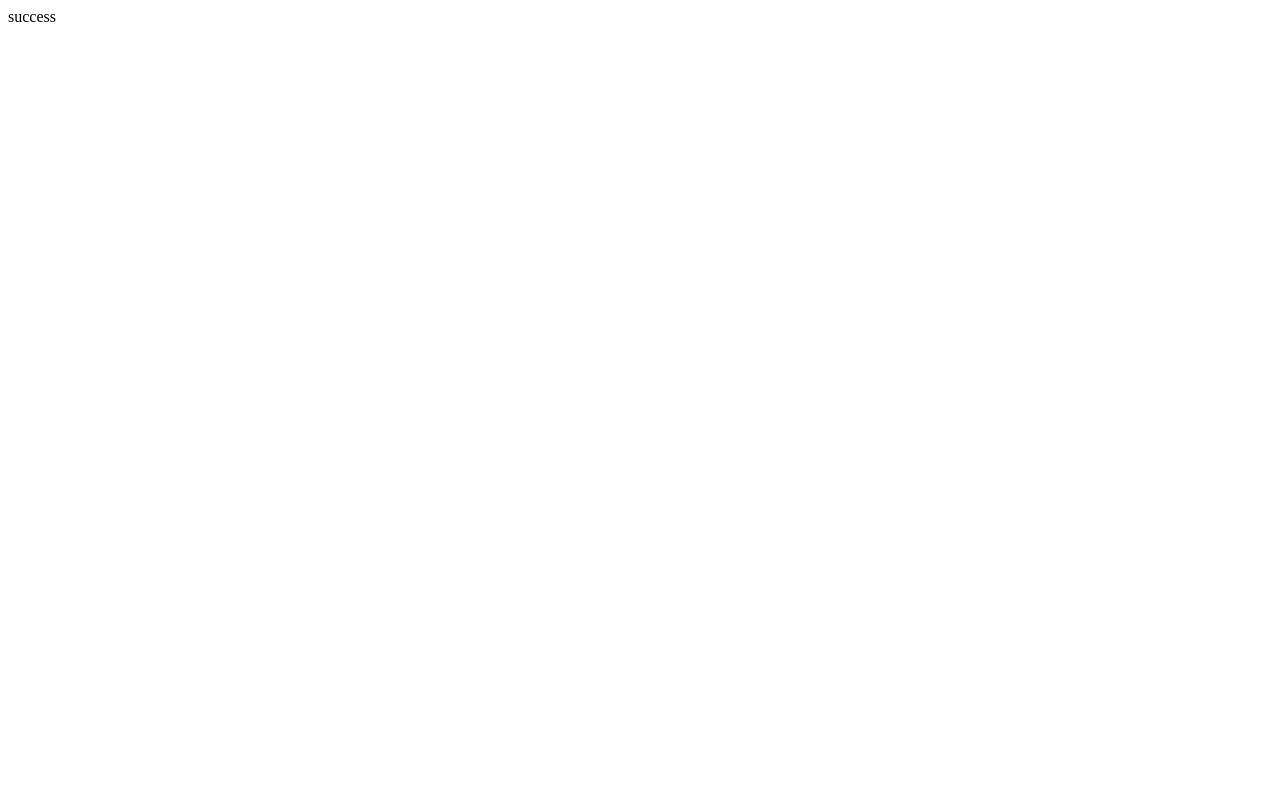
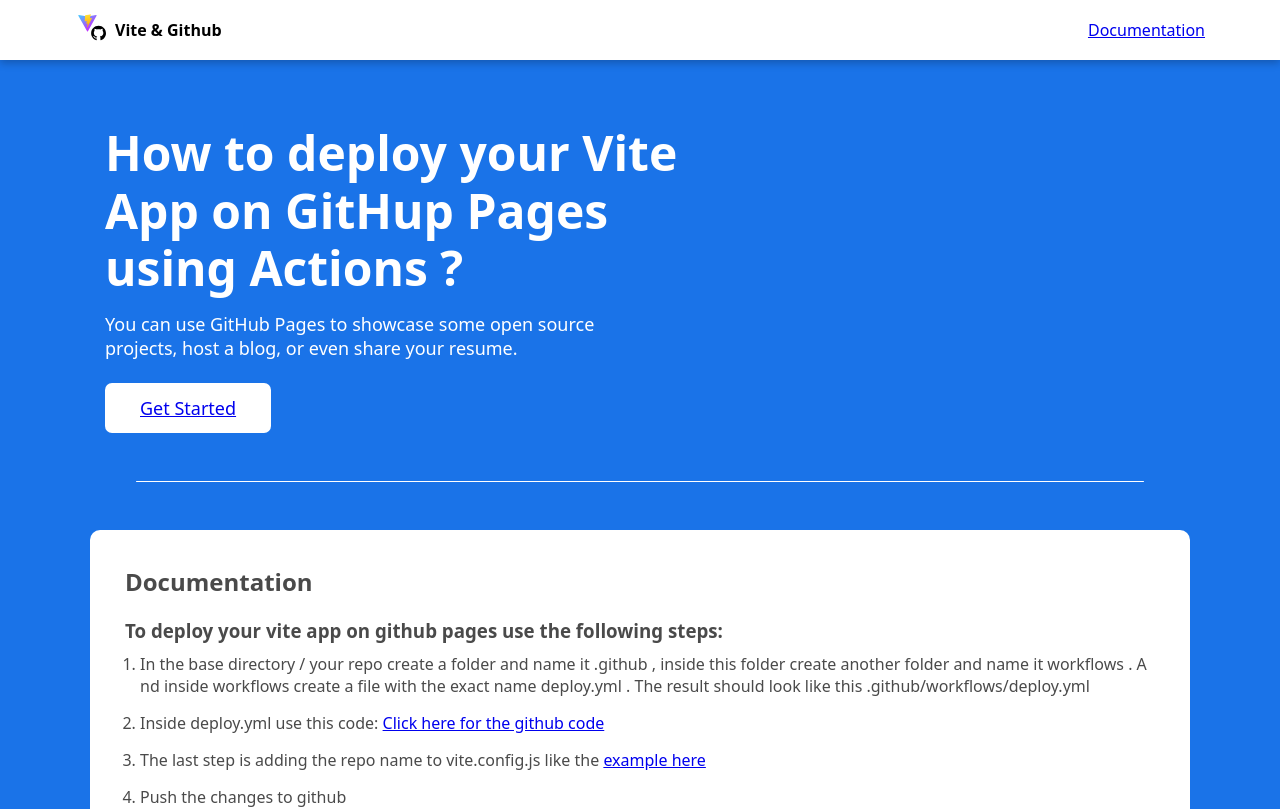
Before and after one commit to arberLisaj/deploy-vite-app, a React (Vite) app: page / in a window 1280 px wide. Shown: the top 809 px of the page. Built offline with nearby package versions, Linux system fonts and the light colour scheme.

Commit message:
add: docs page

```diff
--- a/package.json
+++ b/package.json
@@ -10,6 +10,10 @@
     "preview": "vite preview"
   },
   "dependencies": {
+    "@chakra-ui/react": "^2.7.0",
+    "@emotion/react": "^11.11.1",
+    "@emotion/styled": "^11.11.0",
+    "framer-motion": "^10.12.16",
     "react": "^18.2.0",
     "react-dom": "^18.2.0"
   },
--- a/src/App.jsx
+++ b/src/App.jsx
@@ -1,5 +1,64 @@
+import "./styles.css";
+import Illustration from "./illustration.svg";
+
 const App = () => {
-  return <div>success</div>;
+  return (
+    <>
+      <div className="header-wrapper">
+        <header>
+          <div className="logo-container">
+          <a href="/">  <img src={Illustration} alt="website logo" /></a>
+            <h1>Vite & Github</h1>
+          </div>
+          <p>
+            <a href="#documentation">Documentation</a>
+          </p>
+        </header>
+      </div>
+      <main>
+        <section id="introduction">
+          <h1>How to deploy your Vite App on GitHup Pages using Actions ?</h1>
+          <p>
+            You can use GitHub Pages to showcase some open source projects, host
+            a blog, or even share your resume.
+          </p>
+          <button>
+            <a href="#documentation">Get Started</a>
+          </button>
+        </section>
+        <hr />
+        <section id="documentation">
+          <h1>Documentation</h1>
+          <h3>
+            To deploy your vite app on github pages use the following steps:{" "}
+          </h3>
+          <ol>
+            <li>
+              In the base directory / your repo create a folder and name it
+              .github , inside this folder create another folder and name it
+              workflows . And inside workflows create a file with the exact name
+              deploy.yml . The result should look like this
+              .github/workflows/deploy.yml
+            </li>
+            <li> Inside deploy.yml use this code:{' '}
+             <a target="_blank" href="https://github.com/arberLisaj/deploy-vite-app/blob/main/.github/workflows/deploy.yml">Click here for the github code</a>
+            </li>
+            <li>The last step is adding the repo name to vite.config.js like the <a target="blank" href="https://github.com/arberLisaj/deploy-vite-app/blob/main/vite.config.js">example here</a></li>
+            <li>Push the changes to github</li>
+          </ol>
+
+          <h3>And we are set configuring the files next we need to give permission to github actions doing the following steps:</h3>
+          <ol>
+            <li>Go to the repository that you want to deploy for example : <b>arberlisaj/deploy-vite-app</b></li>
+            <li>Then <b> settings/Actions/General/Workflow </b> permissions Read and write permission should be  <b>checked</b> . Save and then go back to your repository</li>
+            <li>There should be some failed jobs so you want to <b>Re-Run all jobs </b> and the build and deployment will be completed succesfully</li>
+            <li>To Deploy your repo / app with github pages go to <b>settings/Pages/Branch </b> select hg-pages and the folder should be /(root)</li>
+            <li>Click Save and your project is now hosted with github pages refresh the page and your page link will appear</li>
+          </ol>
+        </section>
+      </main>
+    </>
+  );
 };
 
 export default App;
--- /dev/null
+++ b/src/styles.css
@@ -0,0 +1,118 @@
+* {
+  margin: 0;
+  padding: 0;
+  box-sizing: border-box;
+  font-family: system-ui, -apple-system, BlinkMacSystemFont, "Segoe UI", Roboto,
+    Oxygen, Ubuntu, Cantarell, "Open Sans", "Helvetica Neue", sans-serif;
+  scroll-behavior: smooth;
+  scroll-margin-top: 80px;
+}
+:root {
+  --blue-clr: #1a73e8;
+  --white-clr: rgb(255, 255, 255);
+  --black-clr: #4a4a4a;
+}
+
+header {
+  padding: 10px;
+  max-width: 1150px;
+  margin: auto;
+  justify-content: space-between;
+}
+.header-wrapper {
+  position: fixed;
+  width: 100%;
+  background-color: var(--white-clr);
+  color: var(--dark-clr);
+  box-shadow: rgba(0, 0, 0, 0.24) 0px 3px 8px;
+}
+.logo-container,
+header {
+  display: flex;
+  align-items: center;
+}
+header img {
+  margin-right: 5px;
+}
+header h1 {
+  font-size: 16px;
+}
+
+main {
+  color: var(--white-clr);
+  background-color: var(--blue-clr);
+  min-height: 100vh;
+  padding-inline: 10px;
+  padding-top: 60px;
+  padding-bottom: 100px;
+}
+section#introduction {
+  max-width: 1110px;
+  padding-inline: 20px;
+  margin: auto;
+
+  padding-top: 4em;
+}
+section#introduction h1 {
+  max-width: 590px;
+  line-height: 3.6rem;
+  font-size: 3rem;
+  padding-bottom: 15px;
+}
+section#introduction p {
+  font-size: 18px;
+  max-width: 500px;
+}
+section#introduction button {
+  border: none;
+  color: var(--blue-clr);
+  background-color: var(--white-clr);
+  font-weight: 500;
+  border-radius: 7px;
+  font-size: 18px;
+  padding: 13px 35px;
+  margin-top: 1.3em;
+  cursor: pointer;
+}
+
+hr {
+  border: none;
+  height: 1px;
+  width: 80%;
+  margin: auto;
+  border-radius: 10px;
+  background-color: white;
+  margin-block: 3em;
+}
+section#documentation {
+  background-color: var(--white-clr);
+  color: var(--black-clr);
+  padding: 35px;
+  max-width: 1100px;
+  margin: auto;
+  border-radius: 10px;
+
+}
+section#documentation h1 {
+  margin-bottom: 20px;
+}
+section#documentation h3 {
+  text-align: left;
+  margin-bottom: 10px;
+}
+section#documentation li {
+  margin-left: 15px;
+  margin-bottom: 15px;
+  word-break: break-all;
+}
+
+@media (max-width: 700px) {
+  section#introduction h1 {
+    font-size: 30px;
+    line-height: 35px;
+  }
+  section#introduction button {
+    font-size: 14px;
+    padding: 10px 20px;
+  }
+}
```
Also changed, not shown: src/main.jsx (+7 -7 lines), src/illustration.svg (added), 1 other file (tests, documents, lock files or other folders).
